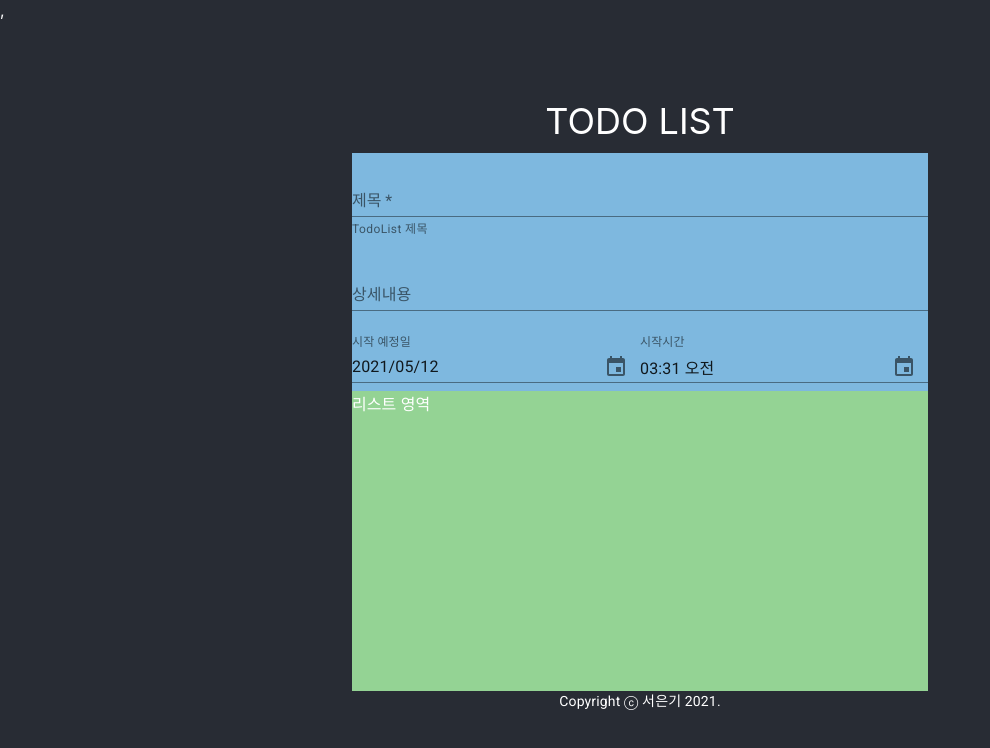
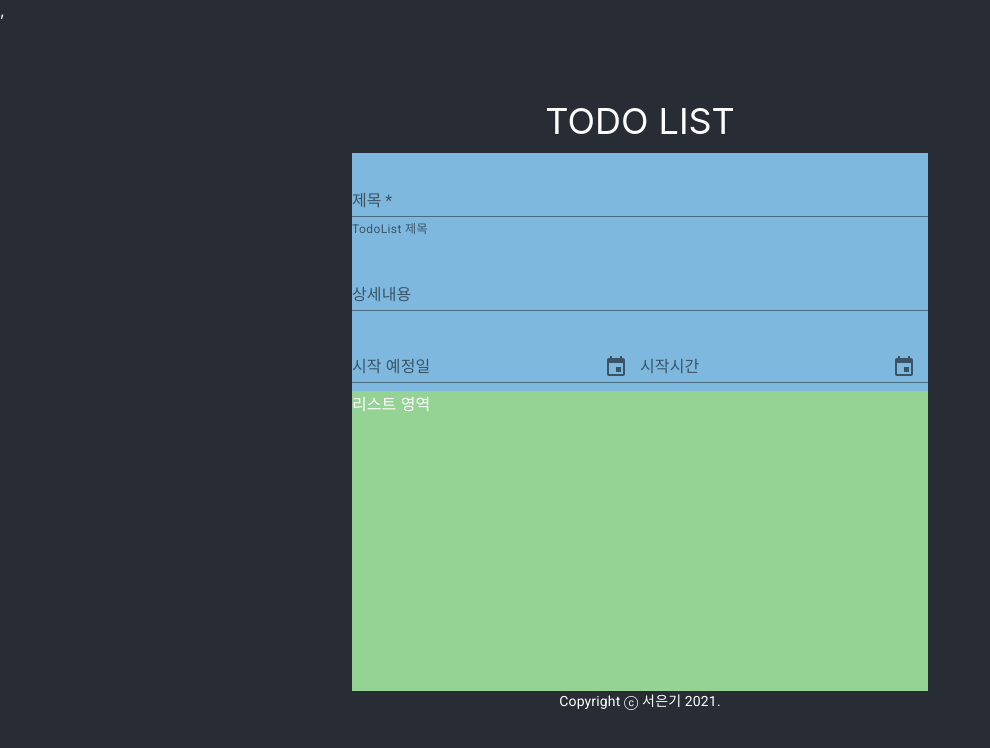
Before and after one commit to SeoEunGi0802/todolist_2021, a React (Create React App) app: page / in a window 1280 px wide. Shown: the top 748 px of the page, without its empty margins (0-990 px from the left). Built offline with nearby package versions, Linux system fonts and the light colour scheme.

Commit message:
날짜와 시간 선택시 값이 변경되도록 함

```diff
--- a/src/App.js
+++ b/src/App.js
@@ -10,7 +10,9 @@ class App extends React.Component {
       title: "",
       content: "",
       startDate: null,
-      startTime: null
+      startTime: null,
+      endDate: null,
+      endTime: null
     }
   }
 
@@ -27,7 +29,8 @@ class App extends React.Component {
             format="yyyy/MM/DD"
             margin="normal"
             label="시작 예정일"
-            onChange={(value) => console.log(value)}
+            value={this.state.startDate}
+            onChange={(value) => this.setState({startDate:value})}
             style={{ width: '50%' }}
             KeyboardButtonProps={{
               'aria-label': 'change date',
@@ -37,7 +40,8 @@ class App extends React.Component {
             margin="normal"
             label="시작시간"
             variant="inline"
-            onChange={(value) => console.log(value)}
+            value={this.state.startTime}
+            onChange={(value) => this.setState({startTime:value})}
             style={{ width: '50%' }}
             KeyboardButtonProps={{
               'aria-label': 'change time',
```
